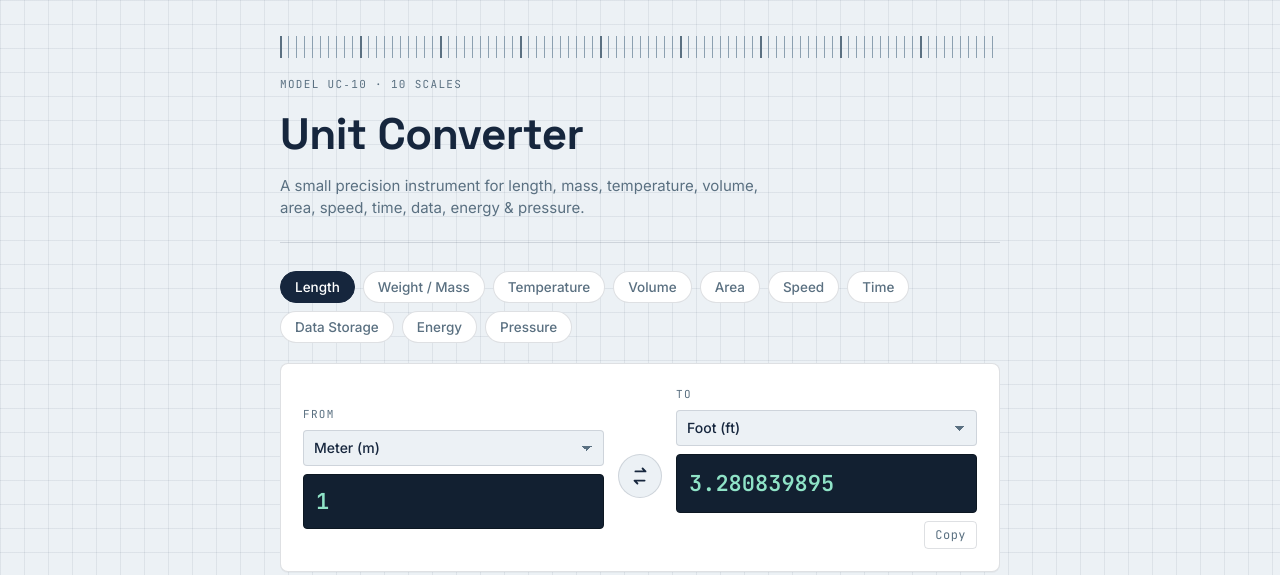
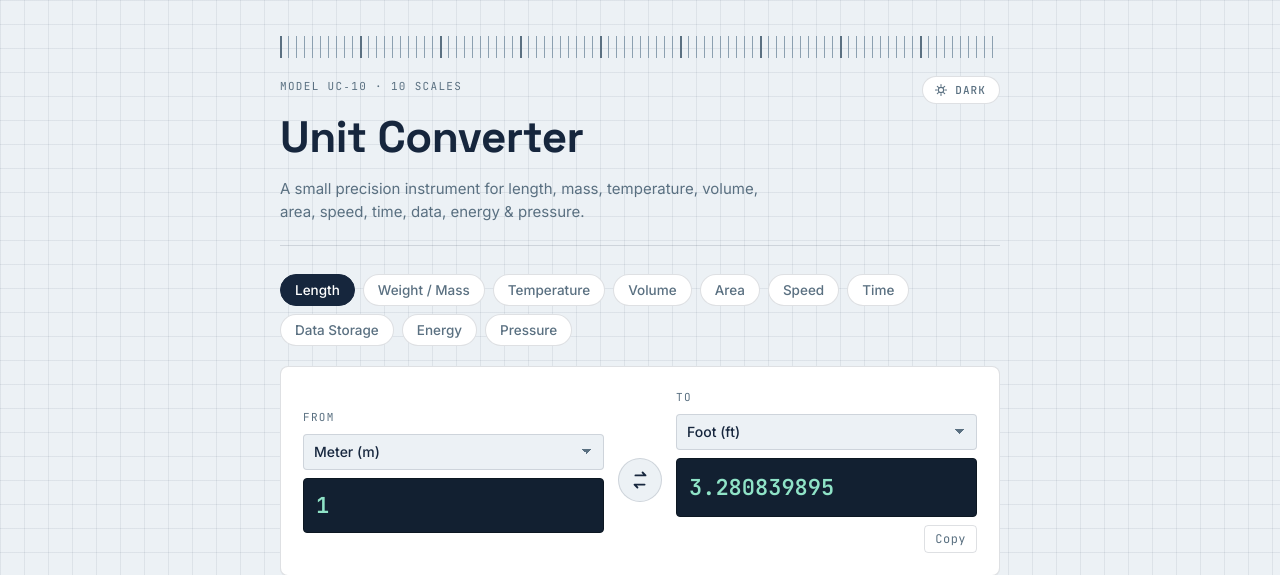
Before and after one commit to SakshiLanjewar/unit-converter, a Flask app: page / in a window 1280 px wide. Shown: the top 575 px of the page. Run offline with Flask 3, Linux system fonts and the light colour scheme.

Commit message:
Add light/dark theme toggle

```diff
--- a/static/css/style.css
+++ b/static/css/style.css
@@ -100,6 +120,53 @@ body {
 .masthead-inner {
   border-bottom: 1px solid var(--grid-line-strong);
   padding-bottom: 22px;
+  transition: border-color 0.25s ease;
+}
+
+.masthead-top {
+  display: flex;
+  align-items: center;
+  justify-content: space-between;
+  gap: 12px;
+}
+
+.theme-toggle {
+  display: inline-flex;
+  align-items: center;
+  gap: 7px;
+  font-family: var(--font-mono);
+  font-weight: 500;
+  font-size: 11px;
+  letter-spacing: 0.1em;
+  text-transform: uppercase;
+  color: var(--ink-soft);
+  background: var(--white);
+  border: 1px solid var(--grid-line-strong);
+  border-radius: 999px;
+  padding: 6px 13px 6px 11px;
+  cursor: pointer;
+  transition: background-color 0.2s ease, color 0.2s ease, border-color 0.2s ease;
+}
+
+.theme-toggle:hover {
+  border-color: var(--ink-faint);
+  color: var(--ink);
+}
+
+.theme-toggle svg {
+  flex-shrink: 0;
+}
+
+.theme-toggle .icon-moon {
+  display: none;
+}
+
+:root[data-theme="dark"] .theme-toggle .icon-sun {
+  display: none;
+}
+
+:root[data-theme="dark"] .theme-toggle .icon-moon {
+  display: inline-flex;
 }
 
 .eyebrow {
--- a/static/js/script.js
+++ b/static/js/script.js
@@ -24,6 +24,7 @@
   const historyList = document.getElementById("historyList");
   const historyEmpty = document.getElementById("historyEmpty");
   const clearHistoryBtn = document.getElementById("clearHistoryBtn");
+  const themeToggle = document.getElementById("themeToggle");
 
   // ---------------------------------------------------------------------
   // State
@@ -34,6 +35,7 @@
 
   const HISTORY_KEY = "unitConverterHistory.v1";
   const MAX_HISTORY = 10;
+  const THEME_KEY = "unitConverterTheme.v1";
 
   // Sensible starting unit pairs per category, purely for a nicer first
   // impression — any pair can be picked afterwards.
@@ -390,6 +392,62 @@
   }
 
   // ---------------------------------------------------------------------
+  // Theme (dark / light)
+  // ---------------------------------------------------------------------
+
+  function syncThemeToggleUI(theme) {
+    if (!themeToggle) return;
+    themeToggle.setAttribute("aria-pressed", theme === "dark" ? "true" : "false");
+    const label = themeToggle.querySelector(".theme-toggle-label");
+    if (label) label.textContent = theme === "dark" ? "Light" : "Dark";
+  }
+
+  function setTheme(theme) {
+    document.documentElement.setAttribute("data-theme", theme);
+    try {
+      localStorage.setItem(THEME_KEY, theme);
+    } catch (err) {
+      // Storage unavailable (private browsing, quota) — theme just won't persist.
+    }
+    syncThemeToggleUI(theme);
+  }
+
+  function toggleTheme() {
+    const current = document.documentElement.getAttribute("data-theme") === "dark" ? "dark" : "light";
+    setTheme(current === "dark" ? "light" : "dark");
+  }
+
+  function initTheme() {
+    // The inline script in <head> already set data-theme before paint to
+    // avoid a flash of the wrong theme — just sync the button to match it.
+    const current = document.documentElement.getAttribute("data-theme") === "dark" ? "dark" : "light";
+    syncThemeToggleUI(current);
+
+    if (themeToggle) {
+      themeToggle.addEventListener("click", toggleTheme);
+    }
+
+    // Follow the OS-level preference live, but only if the person hasn't
+    // explicitly chosen a theme of their own.
+    if (window.matchMedia) {
+      const media = window.matchMedia("(prefers-color-scheme: dark)");
+      const handleChange = (e) => {
+        let hasManualChoice = false;
+        try {
+          hasManualChoice = localStorage.getItem(THEME_KEY) !== null;
+        } catch (err) {
+          hasManualChoice = false;
+        }
+        if (!hasManualChoice) {
+          document.documentElement.setAttribute("data-theme", e.matches ? "dark" : "light");
+          syncThemeToggleUI(e.matches ? "dark" : "light");
+        }
+      };
+      if (media.addEventListener) media.addEventListener("change", handleChange);
+    }
+  }
+
+  // ---------------------------------------------------------------------
   // Events
   // ---------------------------------------------------------------------
 
@@ -419,4 +477,5 @@
 
   loadHistory();
   loadCategories();
+  initTheme();
 })();
--- a/templates/index.html
+++ b/templates/index.html
@@ -5,6 +5,21 @@
 <meta name="viewport" content="width=device-width, initial-scale=1.0" />
 <title>Unit Converter — Precision Instrument</title>
 <meta name="description" content="Convert length, weight, temperature, volume, area, speed, time, data, energy and pressure with a precision-instrument styled converter." />
+
+<script>
+  // Set the theme before first paint so there's no flash of the wrong theme.
+  (function () {
+    try {
+      var stored = localStorage.getItem("unitConverterTheme.v1");
+      var theme = (stored === "light" || stored === "dark")
+        ? stored
+        : (window.matchMedia && window.matchMedia("(prefers-color-scheme: dark)").matches ? "dark" : "light");
+      document.documentElement.setAttribute("data-theme", theme);
+    } catch (e) {
+      document.documentElement.setAttribute("data-theme", "light");
+    }
+  })();
+</script>
 
 <link rel="preconnect" href="https://fonts.googleapis.com">
 <link rel="preconnect" href="https://fonts.gstatic.com" crossorigin>
@@ -20,7 +35,19 @@
   <header class="masthead">
     <div class="ruler-strip" aria-hidden="true"></div>
     <div class="masthead-inner">
-      <p class="eyebrow">MODEL UC&#8209;10 &middot; 10 SCALES</p>
+      <div class="masthead-top">
+        <p class="eyebrow">MODEL UC&#8209;10 &middot; 10 SCALES</p>
+        <button id="themeToggle" class="theme-toggle" type="button" aria-pressed="false" aria-label="Toggle dark mode">
+          <svg class="icon-sun" viewBox="0 0 24 24" width="14" height="14" aria-hidden="true">
+            <circle cx="12" cy="12" r="4.5" fill="none" stroke="currentColor" stroke-width="1.8"/>
+            <path d="M12 2.5v3M12 18.5v3M21.5 12h-3M5.5 12h-3M18.4 5.6l-2.1 2.1M7.7 16.3l-2.1 2.1M18.4 18.4l-2.1-2.1M7.7 7.7L5.6 5.6" stroke="currentColor" stroke-width="1.8" stroke-linecap="round"/>
+          </svg>
+          <svg class="icon-moon" viewBox="0 0 24 24" width="14" height="14" aria-hidden="true">
+            <path d="M20 14.5A8.5 8.5 0 1 1 9.5 4a7 7 0 0 0 10.5 10.5z" fill="none" stroke="currentColor" stroke-width="1.8" stroke-linejoin="round"/>
+          </svg>
+          <span class="theme-toggle-label">Dark</span>
+        </button>
+      </div>
       <h1>Unit Converter</h1>
       <p class="subtitle">A small precision instrument for length, mass, temperature, volume, area, speed, time, data, energy &amp; pressure.</p>
     </div>
```
Also changed, not shown: other parts of static/css/style.css (+25 -1 lines), README.md, assets/screenshot-dark.png (added), assets/screenshot.png (added).
